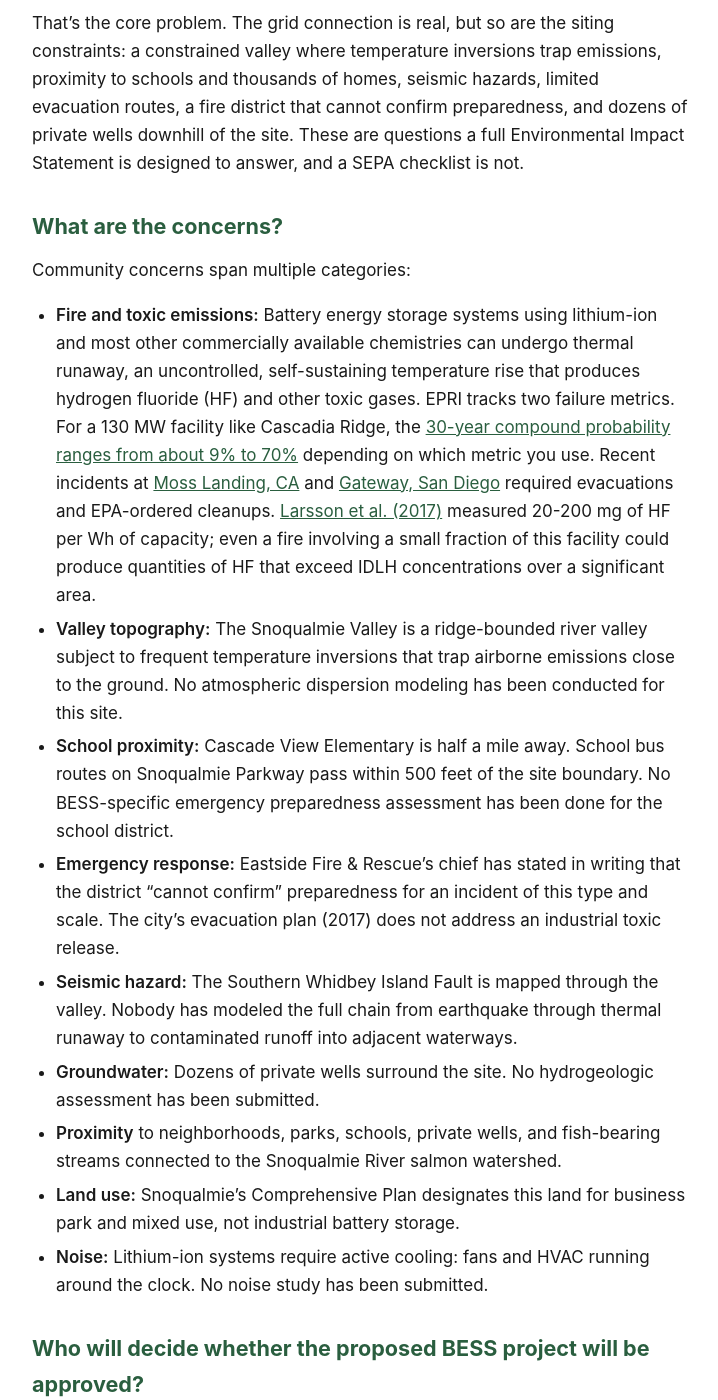
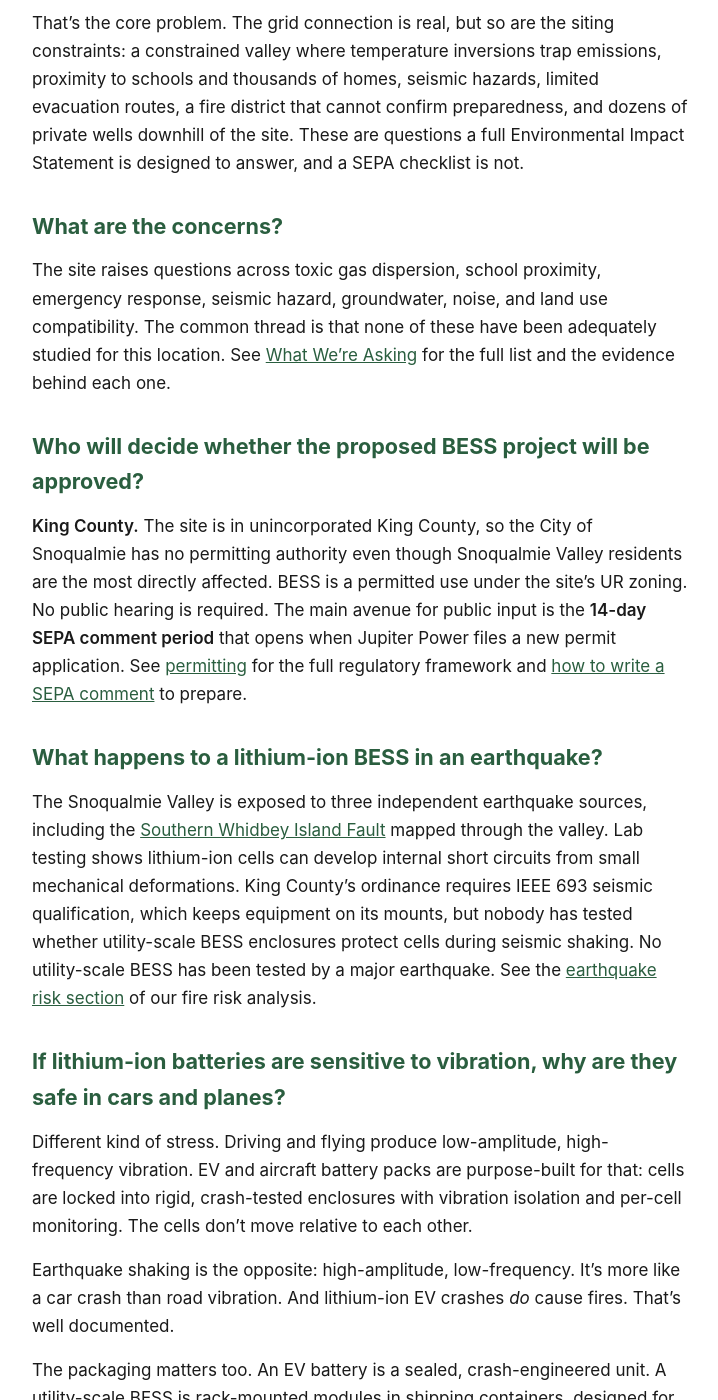
Before and after one commit to calef/cascadia-ridge-bess, a Jekyll site: the page built from _pages/faq.md, in a window 1280 px wide and 1400 px high, scrolled down 1230 px. Shown: the whole window, without its empty margins (280-998 px from the left). Built offline with Jekyll 4.4.1, drawn with Linux system fonts in a browser that asks for light colours; some of the changed text lies outside the part shown.

Commit message:
Deploy site 2026-04-11-124851

```diff
--- a/_pages/faq.md
+++ b/_pages/faq.md
@@ -20,31 +20,15 @@ That's the core problem. The grid connection is real, but so are the siting cons
 
 ## What are the concerns? {#concerns}
 
-Community concerns span multiple categories:
-
-- **Fire and toxic emissions:** Battery energy storage systems using lithium-ion and most other commercially available chemistries can undergo thermal runaway, an uncontrolled, self-sustaining temperature rise that produces hydrogen fluoride (HF) and other toxic gases. EPRI tracks two failure metrics. For a 130 MW facility like Cascadia Ridge, the [30-year compound probability ranges from about 9% to 70%](/fire-risk) depending on which metric you use. Recent incidents at [Moss Landing, CA](https://www.epa.gov/ca/moss-landing-vistra-battery-fire) and [Gateway, San Diego](https://www.epa.gov/newsreleases/epa-orders-cleanup-following-battery-fire-gateway-energy-storage-facility-san-diego) required evacuations and EPA-ordered cleanups. [Larsson et al. (2017)](/assets/larsson-2017-hf-emissions.pdf) measured 20-200 mg of HF per Wh of capacity; even a fire involving a small fraction of this facility could produce quantities of HF that exceed IDLH concentrations over a significant area.
-- **Valley topography:** The Snoqualmie Valley is a ridge-bounded river valley subject to frequent temperature inversions that trap airborne emissions close to the ground. No atmospheric dispersion modeling has been conducted for this site.
-- **School proximity:** Cascade View Elementary is half a mile away. School bus routes on Snoqualmie Parkway pass within 500 feet of the site boundary. No BESS-specific emergency preparedness assessment has been done for the school district.
-- **Emergency response:** Eastside Fire & Rescue's chief has stated in writing that the district "cannot confirm" preparedness for an incident of this type and scale. The city's evacuation plan (2017) does not address an industrial toxic release.
-- **Seismic hazard:** The Southern Whidbey Island Fault is mapped through the valley. Nobody has modeled the full chain from earthquake through thermal runaway to contaminated runoff into adjacent waterways.
-- **Groundwater:** Dozens of private wells surround the site. No hydrogeologic assessment has been submitted.
-- **Proximity** to neighborhoods, parks, schools, private wells, and fish-bearing streams connected to the Snoqualmie River salmon watershed.
-- **Land use:** Snoqualmie's Comprehensive Plan designates this land for business park and mixed use, not industrial battery storage.
-- **Noise:** Lithium-ion systems require active cooling: fans and HVAC running around the clock. No noise study has been submitted.
+The site raises questions across toxic gas dispersion, school proximity, emergency response, seismic hazard, groundwater, noise, and land use compatibility. The common thread is that none of these have been adequately studied for this location. See [What We're Asking](/what-we-are-asking#why-a-full-eis-is-necessary) for the full list and the evidence behind each one.
 
 ## Who will decide whether the proposed BESS project will be approved? {#who-decides}
 
-**King County.** The site is in unincorporated King County, so the City of Snoqualmie has no permitting authority even though Snoqualmie Valley residents, including those on Snoqualmie Ridge and in surrounding unincorporated areas, are the most directly affected. Under the site's UR zoning and [King County Ordinance 19824](/permitting), BESS is a permitted use. No Conditional Use Permit and no public hearing are required. The main avenue for public input is the **14-day SEPA comment period** that opens when Jupiter Power files a new permit application.
-
-The City of Snoqualmie has identified this area as a potential annexation area. If annexed, the city's Comprehensive Plan would apply, and it designates this land for business park and mixed use, not industrial battery storage.
+**King County.** The site is in unincorporated King County, so the City of Snoqualmie has no permitting authority even though Snoqualmie Valley residents are the most directly affected. BESS is a permitted use under the site's UR zoning. No public hearing is required. The main avenue for public input is the **14-day SEPA comment period** that opens when Jupiter Power files a new permit application. See [permitting](/permitting) for the full regulatory framework and [how to write a SEPA comment](/sepa-comments) to prepare.
 
 ## What happens to a lithium-ion BESS in an earthquake? {#earthquake}
 
-The Snoqualmie Valley is exposed to the [Southern Whidbey Island Fault](https://washingtondnr.wpcomstaging.com/2009/09/11/southern-whidbey-island-fault-zone-mapped-through-snoqualmie-valley/) (mapped through the valley, M6.5–7.4), the Seattle Fault (M7.0–7.5), and the Cascadia Subduction Zone (M9.0+). [USGS Fact Sheet 2025-3050](https://doi.org/10.3133/fs20253050) (September 2025) puts the 50-year probabilities for the Puget Sound region at 85% for a M6.5+ deep earthquake, 17% for a M6.5+ crustal fault earthquake, and 10-15% for an approximately M9 Cascadia Subduction Zone event. Lab testing shows lithium-ion cells can develop internal short circuits, the initiating event for thermal runaway, from small mechanical deformations.
-
-King County's ordinance requires IEEE 693 seismic qualification, which keeps equipment on its mounts. But nobody has tested whether utility-scale BESS enclosures protect cells the way crash-tested EV packs do. And there's no requirement to model the full chain: earthquake damages cells, thermal runaway, fire, contaminated runoff into Fisher Creek, all while evacuation routes may be damaged. No utility-scale BESS has been tested by a major earthquake. See the [earthquake risk section](/fire-risk#earthquake-risk) of our fire risk analysis.
-
-This is one of the reasons a full Environmental Impact Statement is necessary. A SEPA checklist cannot credibly evaluate a cascading failure scenario that spans seismic, fire, air quality, and water quality impacts simultaneously.
+The Snoqualmie Valley is exposed to three independent earthquake sources, including the [Southern Whidbey Island Fault](https://washingtondnr.wpcomstaging.com/2009/09/11/southern-whidbey-island-fault-zone-mapped-through-snoqualmie-valley/) mapped through the valley. Lab testing shows lithium-ion cells can develop internal short circuits from small mechanical deformations. King County's ordinance requires IEEE 693 seismic qualification, which keeps equipment on its mounts, but nobody has tested whether utility-scale BESS enclosures protect cells during seismic shaking. No utility-scale BESS has been tested by a major earthquake. See the [earthquake risk section](/fire-risk#earthquake-risk) of our fire risk analysis.
 
 ## If lithium-ion batteries are sensitive to vibration, why are they safe in cars and planes? {#ev-vibration}
 
```
